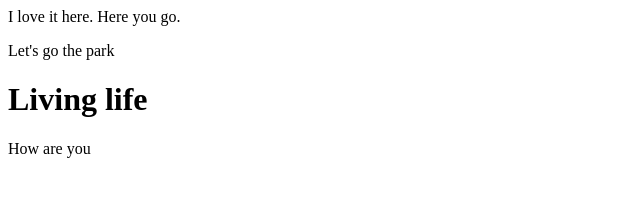
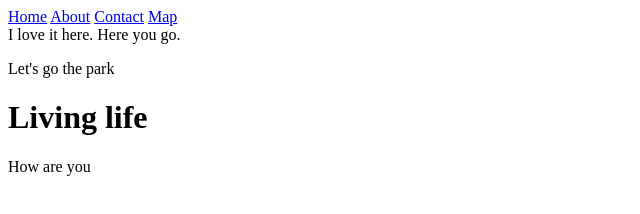
Before and after one commit to joshualeonardo2014/git-course, a plain HTML site: page index.html in a window 1280 px wide. Shown: the whole page, without its empty margins (0-640 px from the left). Drawn offline with Linux system fonts and the light colour scheme.

Commit message:
We added links in the navigation page.

```diff
--- a/index.html
+++ b/index.html
@@ -3,9 +3,16 @@
   <head>
     <title>Git Course</title>
     <body>
+      <header>
+        <a href="/home.html">Home</a>
+        <a href="/about.html">About</a>
+        <a href="/contact.html">Contact</a>
+        <a href="/map.html">Map</a>
+      </header>
       I love it here. Here you go.
       <p>Let's go the park</p>
       <h1>Living life</h1><p>How are you</p>
+
     </body>
   </head>
 </html>
```
